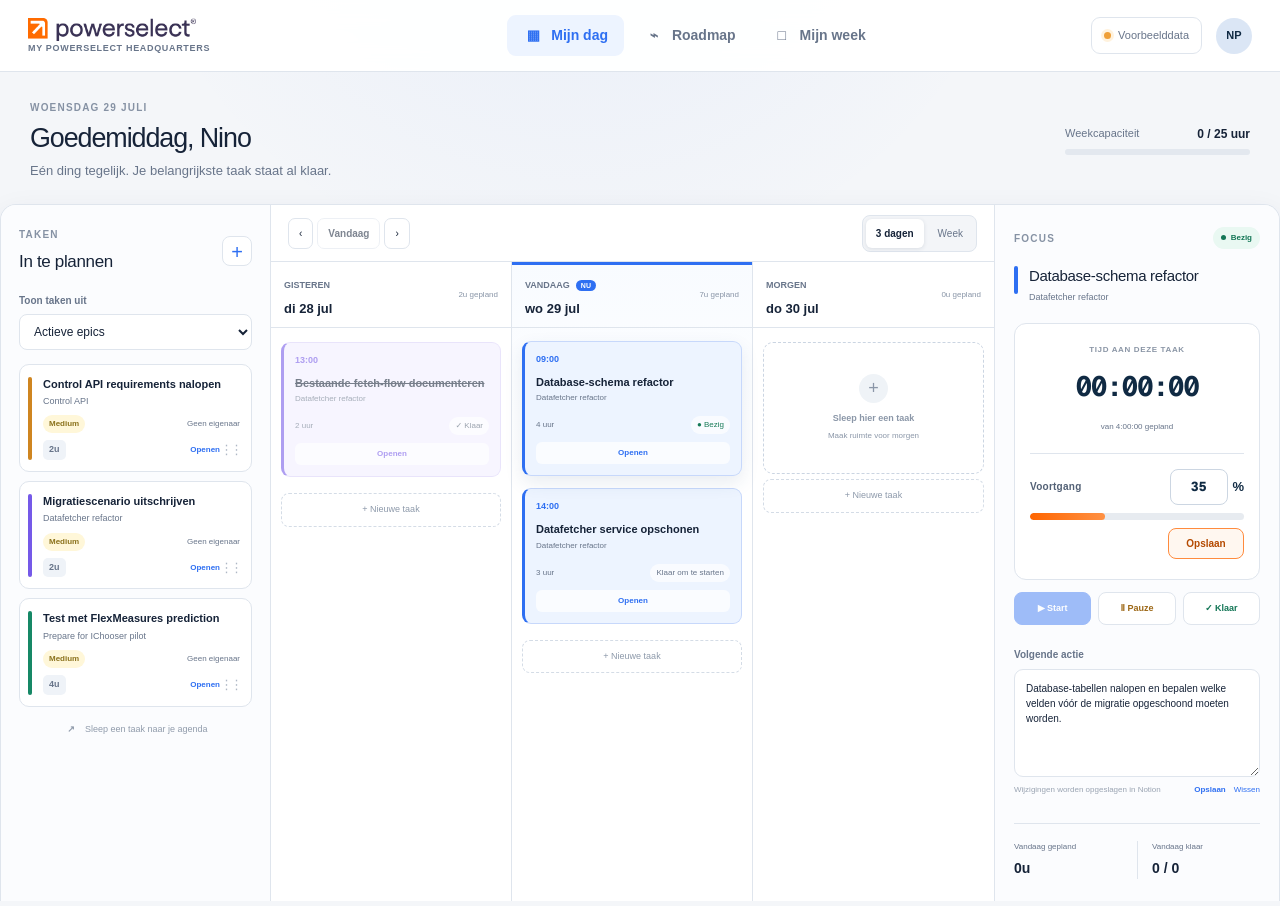
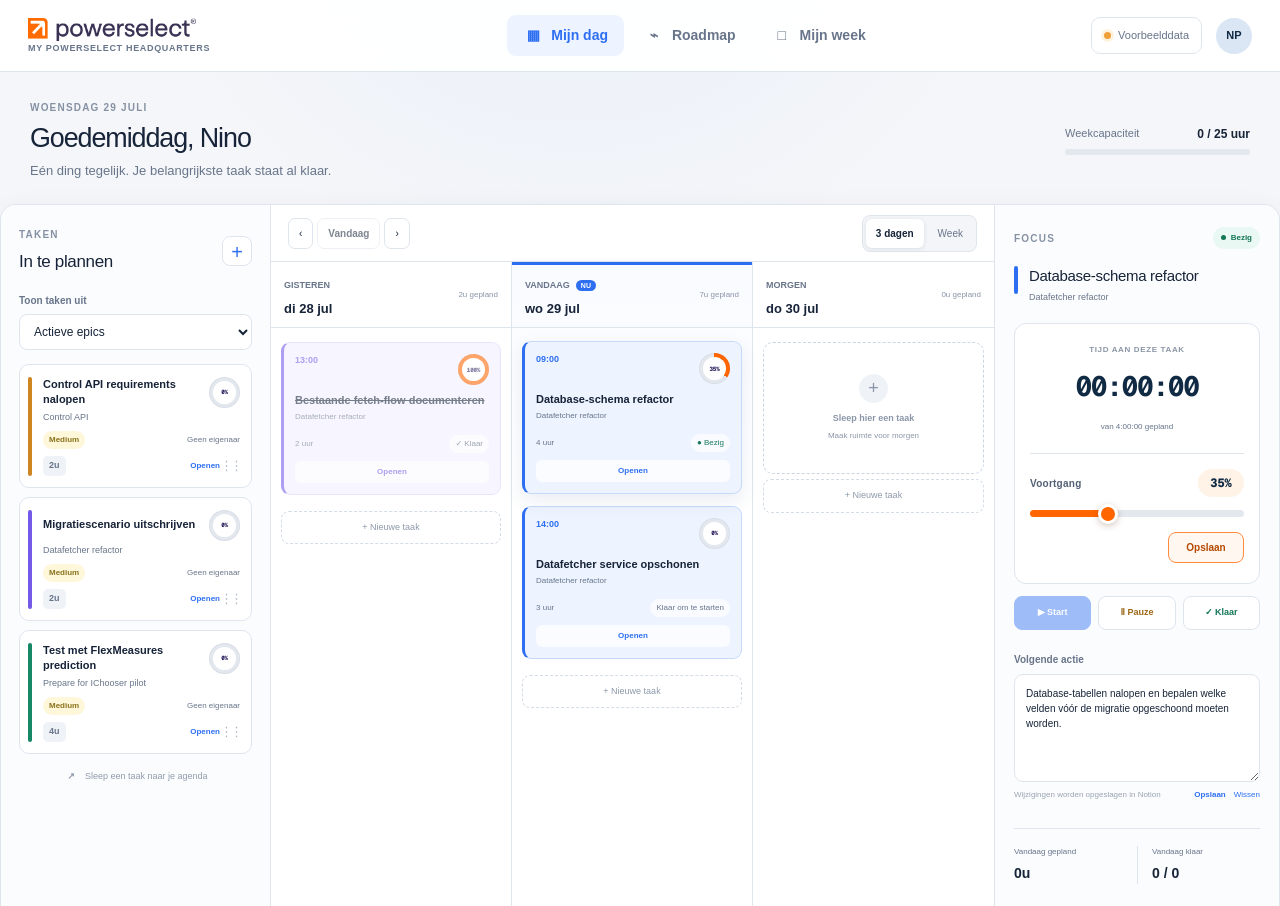
Before and after one commit to ParidonNino/mypws-headquarters, a Next.js app: page / in a window 1280 px wide. Built offline with nearby package versions, Linux system fonts and the light colour scheme.

Commit message:
Use progress sliders and ticket rings

```diff
--- a/app/globals.css
+++ b/app/globals.css
@@ -554,6 +554,14 @@ button {
   line-height: 1.4;
 }
 
+.task-title-row {
+  gap: 8px;
+}
+
+.task-title-row > strong {
+  min-width: 0;
+}
+
 .task-copy > span {
   display: block;
   margin: 3px 0 7px;
@@ -602,6 +610,43 @@ button {
 
 .task-card-actions {
   margin-top: 7px;
+}
+
+.progress-ring {
+  --progress-angle: 0deg;
+  position: relative;
+  flex: 0 0 auto;
+  width: 31px;
+  height: 31px;
+  display: inline-grid;
+  place-items: center;
+  border-radius: 50%;
+  background: conic-gradient(
+    #ff6500 0deg var(--progress-angle),
+    #e3e8ef var(--progress-angle) 360deg
+  );
+  box-shadow: inset 0 0 0 1px rgba(45, 35, 88, 0.05);
+}
+
+.progress-ring::before {
+  position: absolute;
+  inset: 4px;
+  border-radius: 50%;
+  background: #fff;
+  content: "";
+}
+
+.progress-ring strong {
+  position: relative;
+  z-index: 1;
+  display: block;
+  margin: 0;
+  color: #382b68;
+  font-family: var(--font-geist-mono), monospace;
+  font-size: 6px;
+  font-weight: 850;
+  letter-spacing: -0.04em;
+  line-height: 1;
 }
 
 .task-card-actions button {
@@ -792,9 +837,16 @@ button {
   text-decoration: line-through;
 }
 
+.calendar-task-top {
+  display: flex;
+  align-items: flex-start;
+  justify-content: space-between;
+  gap: 8px;
+  margin-bottom: 8px;
+}
+
 .task-time {
   display: block;
-  margin-bottom: 8px;
   color: var(--card-color);
   font-size: 9px;
   font-weight: 800;
@@ -1015,49 +1067,58 @@ button {
 }
 
 .task-progress-value {
-  gap: 4px;
-  color: var(--navy);
-  font-size: 13px;
-  font-weight: 800;
-}
-
-.task-progress-value input {
-  width: 58px;
-  padding: 7px 6px;
-  border: 1px solid #ccd6e2;
-  border-radius: 8px;
-  background: #fff;
+  min-width: 46px;
+  justify-content: center;
+  padding: 5px 8px;
+  border-radius: 99px;
+  background: #fff2e7;
   color: var(--navy);
   font-family: var(--font-geist-mono), monospace;
-  font-size: 13px;
+  font-size: 12px;
   font-weight: 800;
-  text-align: right;
+}
+
+.task-progress-slider {
+  width: 100%;
+  height: 7px;
+  margin: 5px 0 7px;
+  appearance: none;
+  border-radius: 99px;
+  background: linear-gradient(
+    90deg,
+    #ff6500 0 var(--progress-fill),
+    #e3e8ef var(--progress-fill) 100%
+  );
+  cursor: pointer;
   outline: none;
 }
 
-.task-progress-value input:focus {
-  border-color: #ff7a1a;
+.task-progress-slider:focus-visible {
   box-shadow: 0 0 0 3px rgba(255, 101, 0, 0.13);
 }
 
-.task-progress-value input:disabled {
-  background: #f1f4f7;
-  color: #68758a;
-}
-
-.task-progress-track {
-  height: 7px;
-  overflow: hidden;
-  border-radius: 99px;
-  background: #e7ebf0;
-}
-
-.task-progress-track > span {
-  display: block;
-  height: 100%;
-  border-radius: inherit;
-  background: linear-gradient(90deg, #ff6500, #ff9144);
-  transition: width 240ms ease;
+.task-progress-slider::-webkit-slider-thumb {
+  width: 20px;
+  height: 20px;
+  appearance: none;
+  border: 3px solid #fff;
+  border-radius: 50%;
+  background: #ff6500;
+  box-shadow: 0 2px 7px rgba(96, 53, 18, 0.28);
+}
+
+.task-progress-slider::-moz-range-thumb {
+  width: 14px;
+  height: 14px;
+  border: 3px solid #fff;
+  border-radius: 50%;
+  background: #ff6500;
+  box-shadow: 0 2px 7px rgba(96, 53, 18, 0.28);
+}
+
+.task-progress-slider:disabled {
+  cursor: default;
+  opacity: 0.6;
 }
 
 .task-progress > button {
@@ -1723,7 +1784,13 @@ button {
   letter-spacing: -0.035em;
 }
 
-.modal-heading > button {
+.modal-heading-actions {
+  display: flex;
+  align-items: center;
+  gap: 11px;
+}
+
+.modal-heading-actions > button {
   width: 31px;
   height: 31px;
   border: 0;
@@ -1752,10 +1819,6 @@ button {
 @media (prefers-reduced-motion: reduce) {
   .confetti-layer {
     display: none;
-  }
-
-  .task-progress-track > span {
-    transition: none;
   }
 }
 
--- a/app/page.tsx
+++ b/app/page.tsx
@@ -392,6 +392,26 @@ function Icon({
   return <span className={`icon icon-${size}`}>{children}</span>;
 }
 
+function ProgressRing({ task }: { task: Task }) {
+  const percentage = taskProgressPercent(task);
+
+  return (
+    <span
+      className="progress-ring"
+      role="img"
+      aria-label={`${percentage}% voltooid`}
+      title={`${percentage}% voltooid`}
+      style={
+        {
+          "--progress-angle": `${percentage * 3.6}deg`,
+        } as React.CSSProperties
+      }
+    >
+      <strong>{percentage}%</strong>
+    </span>
+  );
+}
+
 export default function Home() {
   const [tasks, setTasks] = useState<Task[]>(initialTasks);
   const [epics, setEpics] = useState<Epic[]>([]);
@@ -430,6 +450,10 @@ export default function Home() {
 
   const selected =
     tasks.find((task) => task.id === selectedId) ?? tasks[0] ?? EMPTY_TASK;
+  const parsedProgressInput = Number(progressInput.replace(",", "."));
+  const progressPreview = Number.isFinite(parsedProgressInput)
+    ? Math.min(100, Math.max(0, Math.round(parsedProgressInput)))
+    : taskProgressPercent(selected);
   const activeEpics = useMemo(
     () => epics.filter((epic) => epic.status === "In Progress"),
     [epics],
@@ -1675,7 +1699,10 @@ export default function Home() {
               >
                 <span className={`task-accent ${task.accent}`} />
                 <div className="task-copy">
+                  <div className="task-title-row">
                     <strong>{task.title}</strong>
+                    <ProgressRing task={task} />
+                  </div>
                   <span>{task.epic}</span>
                   <div>
                     <span
@@ -1799,7 +1826,10 @@ export default function Home() {
                         data-selected={selected.id === task.id}
                         title="Selecteer de taak of open het ticket"
                       >
+                        <div className="calendar-task-top">
                           <span className="task-time">{task.slot}</span>
+                          <ProgressRing task={task} />
+                        </div>
                         <strong>{task.title}</strong>
                         <span>{task.epic}</span>
                         <div className="calendar-task-footer">
@@ -1878,36 +1908,32 @@ export default function Home() {
             >
               <div className="task-progress-heading">
                 <label htmlFor="task-progress-percent">Voortgang</label>
-                <div className="task-progress-value">
+                <output
+                  className="task-progress-value"
+                  htmlFor="task-progress-percent"
+                >
+                  {progressPreview}%
+                </output>
+              </div>
               <input
                 id="task-progress-percent"
+                className="task-progress-slider"
                 aria-label="Voortgang in procenten"
-                    type="number"
-                    inputMode="numeric"
+                type="range"
                 min="0"
                 max="100"
                 step="1"
-                    value={progressInput}
+                value={progressPreview}
                 onChange={(event) => setProgressInput(event.target.value)}
                 disabled={
                   selected.status === "done" || saveState === "saving"
                 }
+                style={
+                  {
+                    "--progress-fill": `${progressPreview}%`,
+                  } as React.CSSProperties
+                }
               />
-                  <span>%</span>
-                </div>
-              </div>
-              <div
-                className="task-progress-track"
-                role="progressbar"
-                aria-label="Huidige taakvoortgang"
-                aria-valuemin={0}
-                aria-valuemax={100}
-                aria-valuenow={taskProgressPercent(selected)}
-              >
-                <span
-                  style={{ width: `${taskProgressPercent(selected)}%` }}
-                />
-              </div>
               <button
                 type="submit"
                 disabled={selected.status === "done" || saveState === "saving"}
@@ -2294,12 +2320,15 @@ export default function Home() {
                   {editingTicketId ? "Ticket aanpassen" : "Nieuwe taak"}
                 </h2>
               </div>
+              <div className="modal-heading-actions">
+                {editingTicketId && <ProgressRing task={selected} />}
                 <button
                   aria-label="Sluiten"
                   onClick={() => setTicketFormOpen(false)}
                 >
                   ×
                 </button>
+              </div>
             </div>
 
             <form onSubmit={saveTicket}>
```
Also changed, not shown: 1 other file (tests, documents, lock files or other folders). Lines whose indentation alone changed are shown as unchanged.
